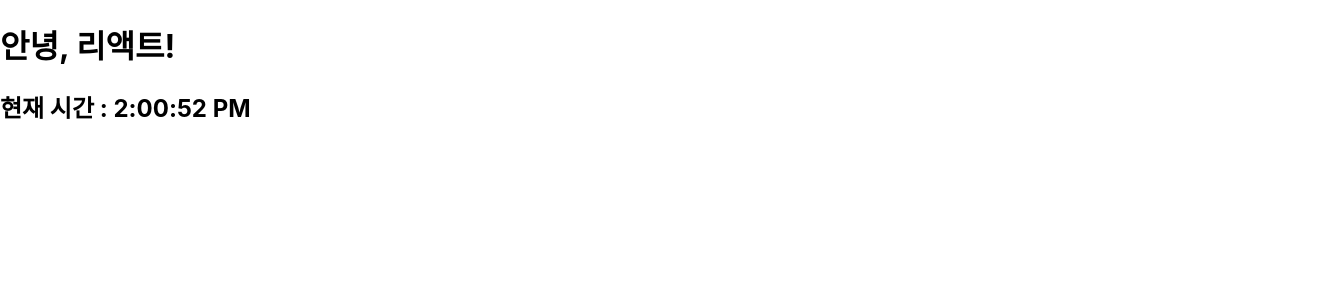
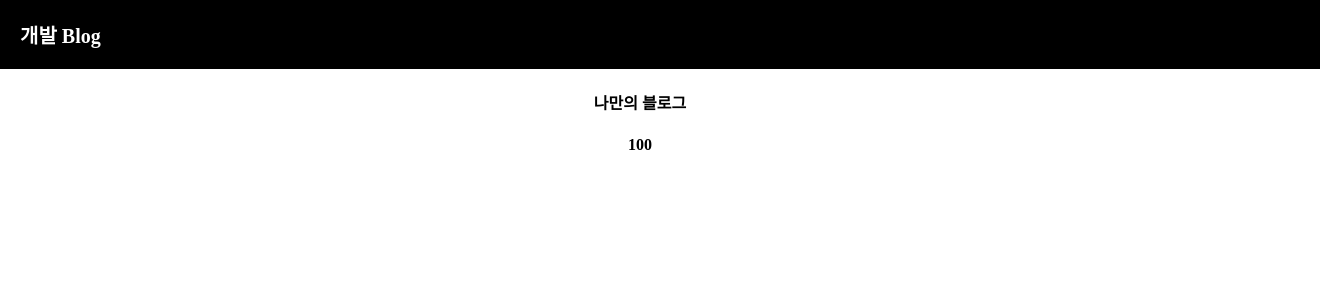
Before and after one commit to NellDora/react_practice, a React (Create React App) app: page / in a window 1280 px wide. Shown: the top 300 px of the page, 1320 px wide, since content can reach past the window. Built offline with nearby package versions, Linux system fonts and the light colour scheme.

Commit message:
리엑트 블로그 만들기 - 1

```diff
--- a/src/App.css
+++ b/src/App.css
@@ -1,5 +1,20 @@
 .App {
   text-align: center;
+}
+
+body{
+  font-family:
+  'nanumsquare';
+}
+
+.black-nav{
+  background-color: black;
+  width: 100%;
+  display : flex;
+  color : white;
+  padding : 20px;
+  font-weight: 600;
+  font-size:20px;
 }
 
 .App-logo {
--- a/src/App.js
+++ b/src/App.js
@@ -1,23 +1,22 @@
 import logo from './logo.svg';
 import './App.css';
 
+
 function App() {
+
+  let posts = '나만의 블로그';
+  function 함수(){
+    return 100
+  }
+
   return (
     <div className="App">
-      <header className="App-header">
-        <img src={logo} className="App-logo" alt="logo" />
-        <p>
-          Edit <code>src/App.js</code> and save to reload.
-        </p>
-        <a
-          className="App-link"
-          href="https://reactjs.org"
-          target="_blank"
-          rel="noopener noreferrer"
-        >
-          Learn React
-        </a>
-      </header>
+      <div className="black-nav">
+        <div>개발 Blog</div>
+      </div>
+      <h4>{posts}</h4>
+      <h4>{함수()}</h4>
+
     </div>
   );
 }
--- a/src/index.js
+++ b/src/index.js
@@ -20,7 +20,7 @@ const root = RD.createRoot(document.getElementById('root'));
 setInterval(() =>{
   root.render(
     <React.StrictMode>
-      <Clock/>
+      <App/>
     </React.StrictMode>,
     document.getElementById('root')
   );
```
Also changed, not shown: React_Study.txt.
